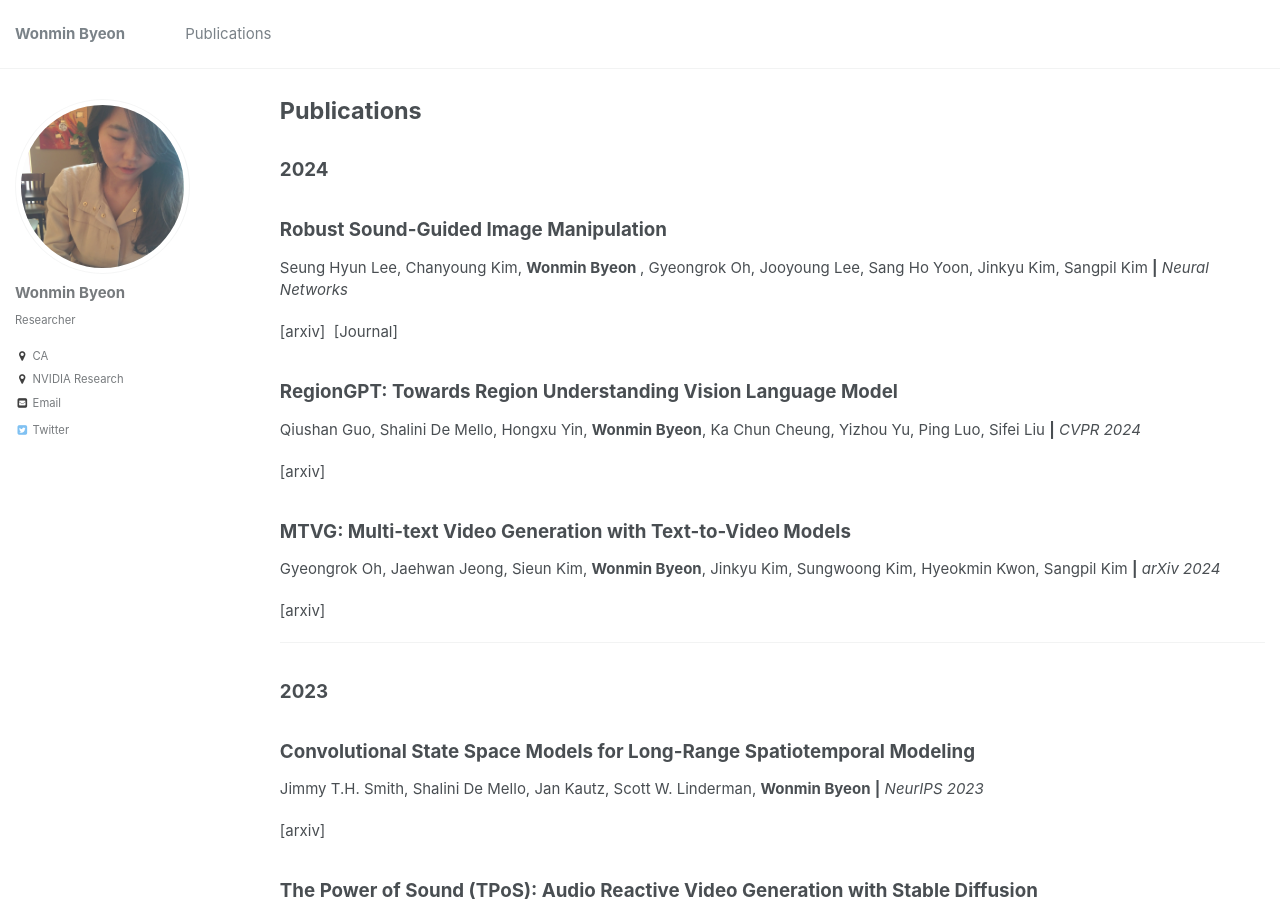
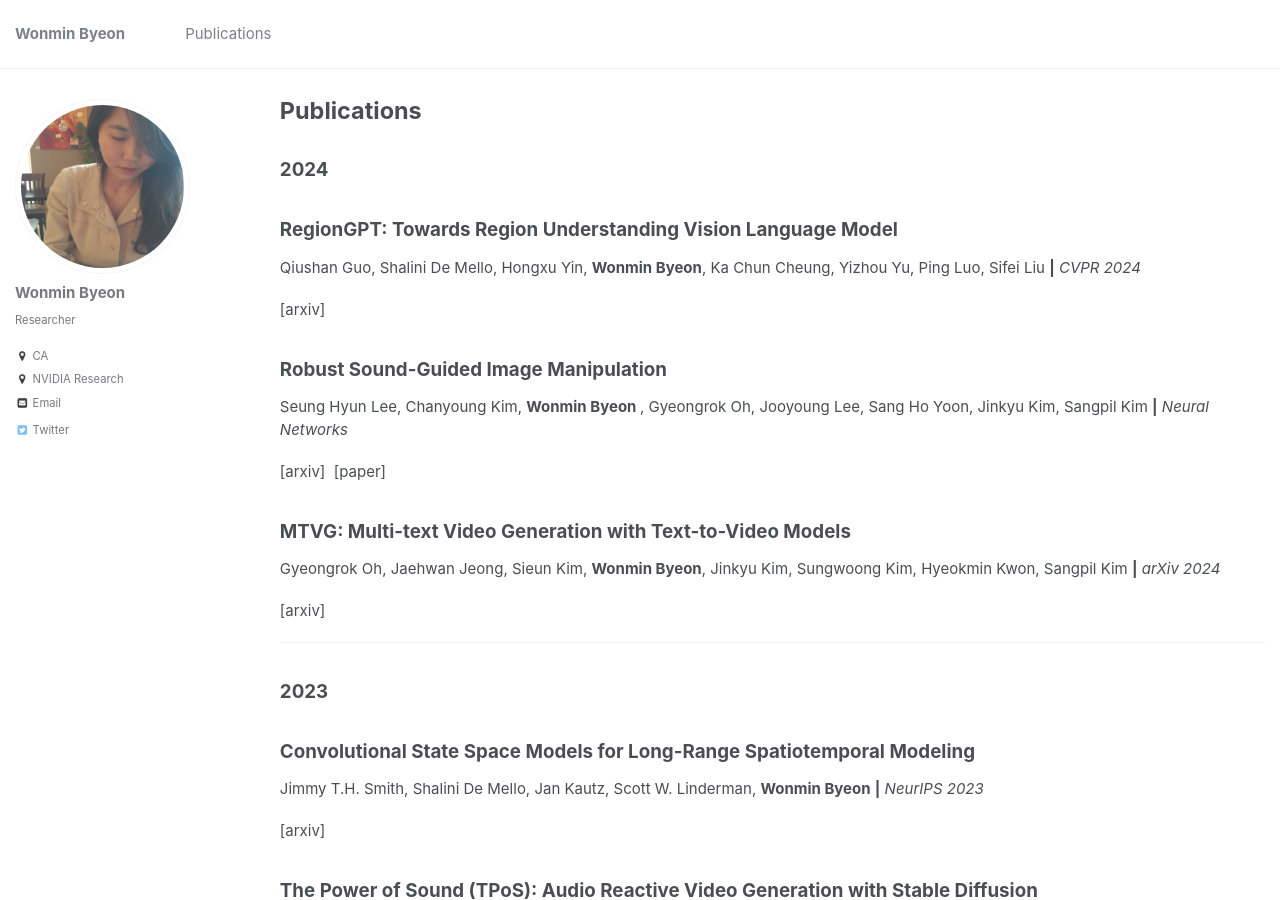
Before and after one commit to wonmin-byeon/wonmin-byeon.github.io, a Jekyll site: the page built from _pages/publications.md, in a window 1280 px wide and 900 px high. Built offline with Jekyll 4.4.1, drawn with Linux system fonts in a browser that asks for light colours.

Commit message:
add new publications

```diff
--- a/_publications/2024-robustsoundimage.md
+++ b/_publications/2024-robustsoundimage.md
@@ -9,7 +9,7 @@ citation: 'Seung Hyun Lee, Chanyoung Kim, <b> Wonmin Byeon </b>, Gyeongrok Oh, J
 paperurl: 'https://arxiv.org/pdf/2112.00007.pdf'
 ---
 [[arxiv]](https://arxiv.org/abs/2208.14114)&nbsp;
-[[Journal]](https://doi.org/10.1016/j.neunet.2024.106271)&nbsp;
+[[paper]](https://doi.org/10.1016/j.neunet.2024.106271)&nbsp;
 <!-- [[project page]](https://kuai-lab.github.io/cvpr2022sound/)  -->
 
 
```
Also changed, not shown: _publications/2024-regiongpt.md (+1 -1 lines).
